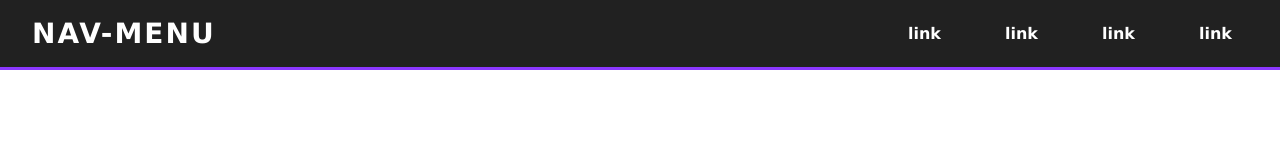
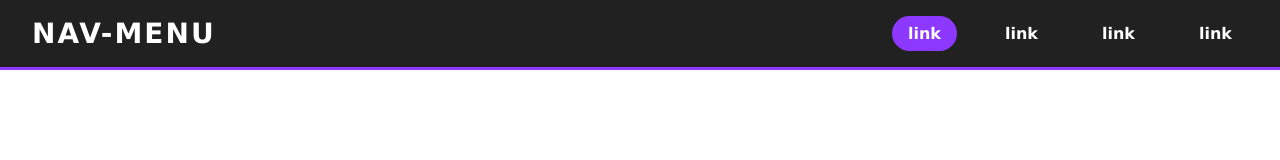
Before and after one commit to t1venks/nav-menu, a plain HTML site: page index.html in a window 1280 px wide. In both pictures the pointer is over the link 924 px from the left and 33 px from the top of the page. Drawn offline with Linux system fonts and the light colour scheme.

Commit message:
Update style.css

```diff
--- a/style.css
+++ b/style.css
@@ -54,3 +54,7 @@ h1 {
     padding: 8px 16px;
     border-radius: 99px;
 }
+
+.menu a:hover{
+    background-color: var(--primary);
+}
```
